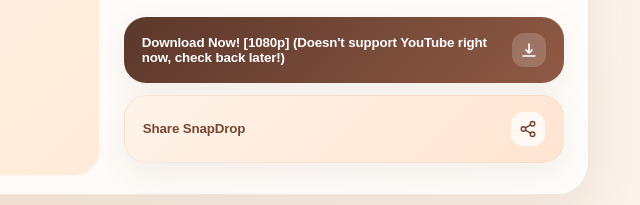
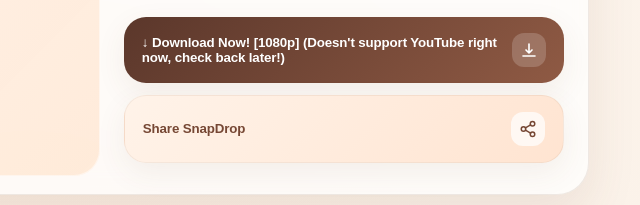
Before and after one commit to Orbitlol/snapdrop, a website: page index.html in a window 1280 px wide. Shown: the part 908-1113 px from the top of the page, 611-1251 px from the left. Drawn offline with Linux system fonts and the light colour scheme.

Commit message:
Update download button text for clarity

```diff
--- a/index.html
+++ b/index.html
@@ -704,7 +704,7 @@
 
           <div class="action-stack">
             <button class="action primary" type="button" data-action="1080p">
-              <span>Download Now! [1080p]
+              <span>↓ Download Now! [1080p]
                 (Doesn't support YouTube right now, check back later!)</span>
               <span class="action-icon" aria-hidden="true">
                 <svg width="18" height="18" viewBox="0 0 24 24" fill="none"><path d="M12 4v12m0 0-4-4m4 4 4-4M4 20h16" stroke="currentColor" stroke-width="2.2" stroke-linecap="round" stroke-linejoin="round"/></svg>
```
